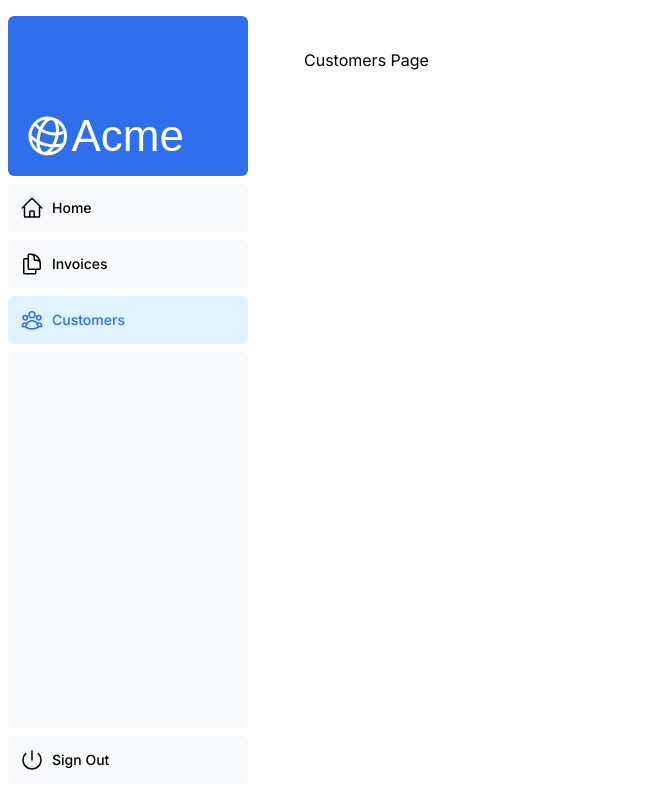
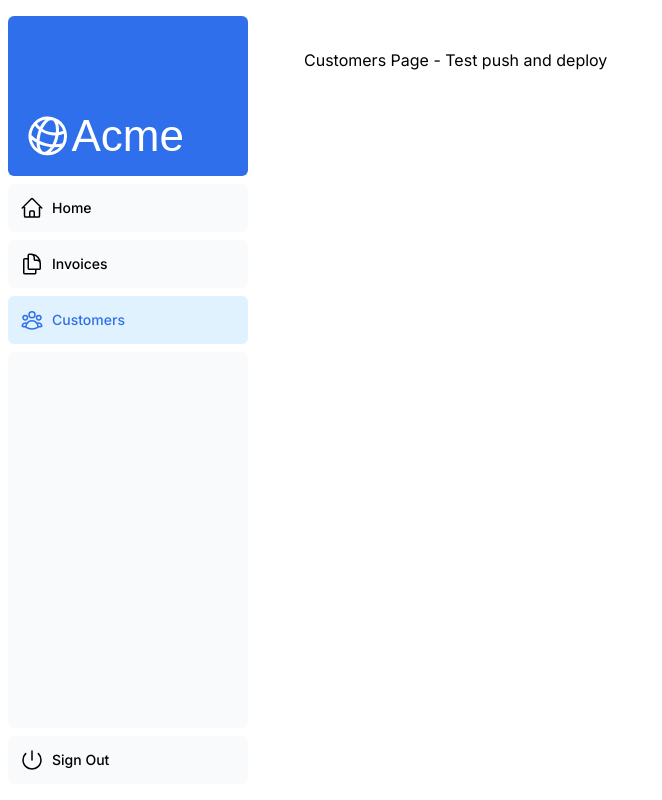
Before and after one commit to ConradoAlmeida/nextjs-dashboard, a Next.js app: page /dashboard/customers in a window 1280 px wide. Shown: the whole page, without its empty margins (0-662 px from the left). Built offline with nearby package versions, Linux system fonts and the light colour scheme; a web font is replaced by a local one.

Commit message:
Customer page text edit

```diff
--- a/app/dashboard/customers/page.tsx
+++ b/app/dashboard/customers/page.tsx
@@ -1,3 +1,3 @@
 export default function Page() {
-    return <p>Customers Page</p>;
+    return <p>Customers Page - Test push and deploy</p>;
 }
```
